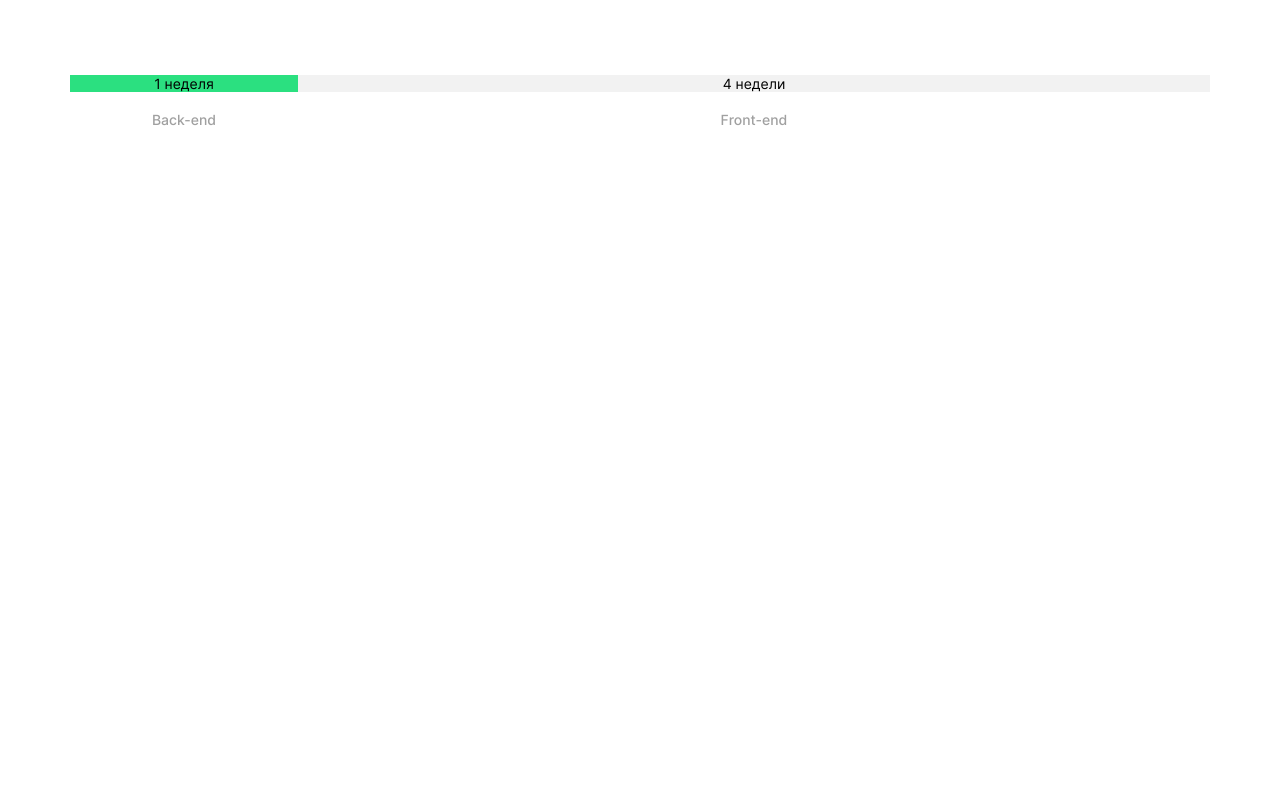
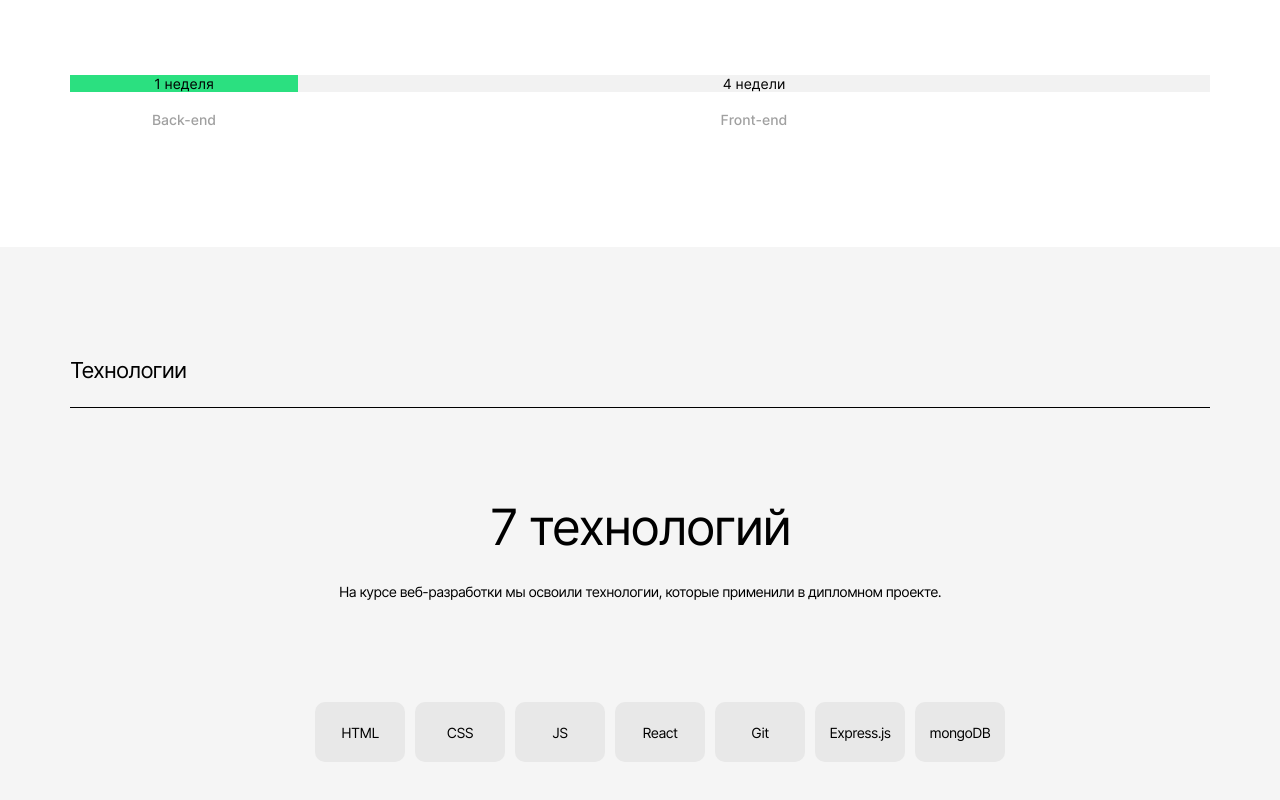
Before and after one commit to OMaykova/movies-explorer-frontend, a React (Create React App) app: page / in a window 1280 px wide. Shown: the part 1014-1814 px from the top of the page. Before the commit the page ends 1261 px from the top, so only its background shows below. Built offline with nearby package versions, Linux system fonts and the light colour scheme.

Commit message:
feat: techs

```diff
--- a/src/components/Main/Main.jsx
+++ b/src/components/Main/Main.jsx
@@ -1,6 +1,7 @@
 import React from 'react';
 import Promo from '../Promo/Promo';
 import AboutProject from '../AboutProject/AboutProject'
+import Techs from '../Techs/Techs';
 import './Main.css';
 
 function Main({handlePromoButton}) {
@@ -8,8 +9,8 @@ function Main({handlePromoButton}) {
     <div>
       <Promo handlePromoButton={handlePromoButton}/>
       <AboutProject />
-      {/* <Techs />
-      <AboutMe />
+      <Techs />
+      {/* <AboutMe />
       <Portfolio /> */}
     </div>
   )
--- /dev/null
+++ b/src/components/Techs/Techs.css
@@ -0,0 +1,52 @@
+.techs {
+  background: #F5F5F5;
+}
+.techs__title {
+  margin: 90px auto 0;
+  font-style: normal;
+  font-weight: 400;
+  font-size: 50px;
+  line-height: 58px;
+  text-align: center;
+  letter-spacing: -0.04em;
+}
+.techs__description {
+  margin: 26px 0 100px 0;
+  font-style: normal;
+  font-weight: 400;
+  font-size: 14px;
+  line-height: 20px;
+  text-align: center;
+  letter-spacing: -0.04em;
+}
+.techs__list {
+  list-style: none;
+  display: flex;
+  justify-content: center;
+  align-content: center;
+  align-items: center;
+}
+.techs__unit {
+  text-decoration: none;
+  font-style: normal;
+  font-weight: 400;
+  font-size: 14px;
+  line-height: 17px;
+  text-align: center;
+  letter-spacing: -0.04em;
+  margin: 0;
+  margin-right: 10px;
+  vertical-align: center;
+}
+.techs__unit:last-child {
+  margin-right: 0;
+}
+.rectangle {
+  width: 90px;
+  height: 60px;
+  background: #E8E8E8;
+  border-radius: 10px;
+  display:flex;
+  align-items: center;
+  justify-content: center;
+}
--- /dev/null
+++ b/src/components/Techs/Techs.jsx
@@ -0,0 +1,26 @@
+import React from 'react';
+import BlockOfMain from '../BlockOfMain/BlockOfMain';
+import './Techs.css';
+
+function Techs() {
+
+  return (
+    <BlockOfMain
+    classSection={'techs'}
+    title={'Технологии'}
+    >
+      <h3 className='techs__title'>7 технологий</h3>
+      <p className='techs__description'>На курсе веб-разработки мы освоили технологии, которые применили в дипломном проекте.</p>
+      <ul className='techs__list'>
+        <li className='techs__unit rectangle'>HTML</li>
+        <li className='techs__unit rectangle'>CSS</li>
+        <li className='techs__unit rectangle'>JS</li>
+        <li className='techs__unit rectangle'>React</li>
+        <li className='techs__unit rectangle'>Git</li>
+        <li className='techs__unit rectangle'>Express.js</li>
+        <li className='techs__unit rectangle'>mongoDB</li>
+      </ul>
+    </BlockOfMain>
+  )
+}
+export default Techs;
--- a/src/index.css
+++ b/src/index.css
@@ -5,3 +5,4 @@
 @import url(./components/Promo/Promo.css);
 @import url(./components/BlockOfMain/BlockOfMain.css);
 @import url(./components/AboutProject/AboutProject.css);
+@import url(./components/Techs/Techs.css);
```
